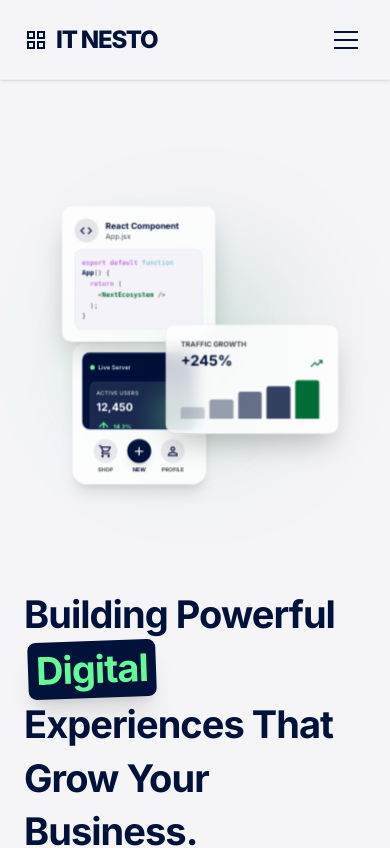
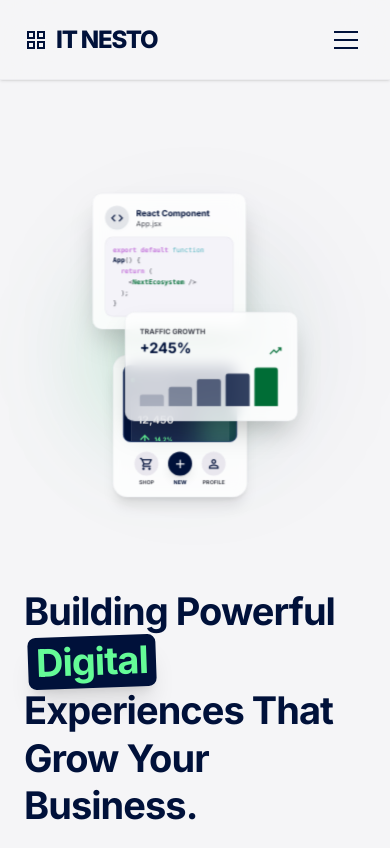
Before and after one commit to mahboobali-web/itnesto, a Next.js app: page / in a window 390 px wide. Shown: the top 848 px of the page. Built offline with nearby package versions, Linux system fonts and the light colour scheme.

Commit message:
Update layout of floating cards for mobile view

```diff
--- a/src/app/page.js
+++ b/src/app/page.js
@@ -264,7 +264,7 @@ export default function Home() {
         <section className="relative pt-[120px] md:pt-[160px] pb-16 md:pb-24 lg:pb-[var(--spacing-section-gap)] overflow-hidden min-h-[90vh] md:min-h-screen flex items-center">
           <div className="max-w-container-max mx-auto px-6 md:px-12 grid grid-cols-1 lg:grid-cols-2 gap-8 md:gap-stack-lg items-center relative z-10">
             <div className="fade-up visible order-2 lg:order-1">
-              <h1 className="font-display-2xl font-bold text-[38px] leading-[1.4] sm:text-[44px] sm:leading-[1.3] md:text-[50px] md:leading-[1.2] lg:text-[72px] lg:leading-[1.1] text-primary mb-6 md:mb-8 tracking-tight">
+              <h1 className="font-display-2xl font-bold text-[38px] leading-[1.25] sm:text-[44px] sm:leading-[1.2] md:text-[50px] lg:text-[72px] lg:leading-[1.1] text-primary mb-6 md:mb-8 tracking-tight">
                 Building Powerful <span className="inline-block text-secondary-container bg-primary px-2 py-0.5 md:px-4 md:pb-2 md:pt-1 mx-1 rounded-lg md:rounded-2xl shadow-xl transform -rotate-2">Digital</span> Experiences That Grow Your Business.
               </h1>
               <p className="font-body-lg text-body-lg text-on-surface-variant max-w-xl mb-10 leading-relaxed text-lg">
@@ -286,7 +286,7 @@ export default function Home() {
                 <motion.div
                   animate={{ y: [0, -20, 0] }}
                   transition={{ duration: 6, repeat: Infinity, ease: "easeInOut" }}
-                  className="absolute -top-[5%] -left-[15%] md:top-[5%] md:-left-[10%] md:left-0 w-64 glass-card rounded-2xl p-5 shadow-2xl z-20"
+                  className="absolute -top-[10%] left-0 sm:left-[5%] md:top-[5%] md:-left-[10%] lg:left-0 w-64 glass-card rounded-2xl p-5 shadow-2xl z-20"
                 >
                   <div className="flex items-center gap-3 mb-3">
                     <div className="w-10 h-10 rounded-full bg-primary/10 flex items-center justify-center">
@@ -312,7 +312,7 @@ export default function Home() {
                 <motion.div
                   animate={{ y: [0, 25, 0] }}
                   transition={{ duration: 7, repeat: Infinity, ease: "easeInOut", delay: 1 }}
-                  className="absolute top-[40%] -right-[20%] md:top-[35%] md:-right-[5%] w-72 glass-card rounded-2xl p-6 shadow-2xl z-30"
+                  className="absolute top-[35%] right-0 sm:right-[5%] md:top-[35%] md:-right-[5%] w-72 glass-card rounded-2xl p-6 shadow-2xl z-30"
                 >
                   <div className="flex justify-between items-end mb-4">
                     <div>
@@ -334,7 +334,7 @@ export default function Home() {
                 <motion.div
                   animate={{ y: [0, -15, 0] }}
                   transition={{ duration: 5, repeat: Infinity, ease: "easeInOut", delay: 2 }}
-                  className="absolute -bottom-[5%] -left-[10%] md:bottom-[10%] md:left-[10%] w-56 glass-card rounded-3xl p-4 shadow-xl z-10 border-4 border-surface"
+                  className="absolute -bottom-[10%] left-[10%] sm:left-[20%] md:bottom-[10%] md:left-[10%] w-56 glass-card rounded-3xl p-4 shadow-xl z-10 border-4 border-surface"
                 >
                   <div className="w-full h-32 bg-primary rounded-xl mb-4 relative overflow-hidden flex flex-col p-3 border border-primary-container">
                     <div className="flex justify-between items-center mb-2">
```
